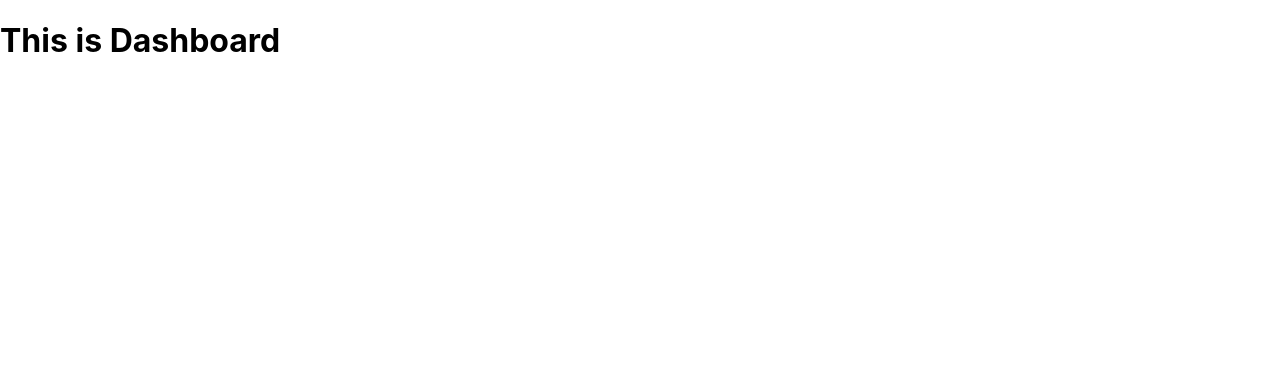
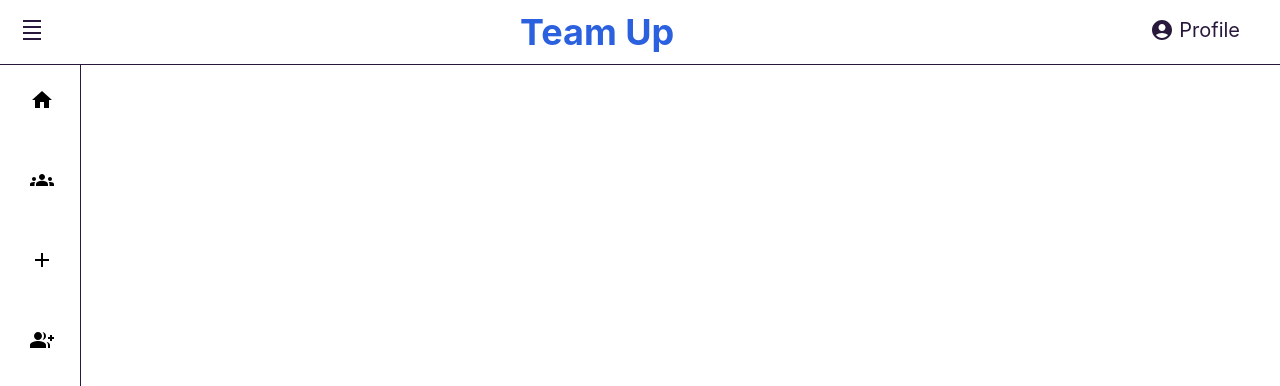
Before and after one commit to VanshVg/SquadUp, a React (Create React App) app in the folder clientside/: page /dashboard in a window 1280 px wide. Shown: the top 386 px of the page. Built offline with nearby package versions, Linux system fonts and the light colour scheme.

Commit message:
Added sidebar in Dashboard

```diff
--- /dev/null
+++ b/clientside/src/pages/dashboard/Dashboard.css
@@ -0,0 +1,82 @@
+.dashboard-sidebar {
+  margin-top: 0px;
+  justify-content: space-between;
+  width: 40px;
+  background-color: white;
+  padding: 20px;
+  height: 685px;
+  border-right: 1px solid #28183b;
+}
+
+.sidebar-item {
+  display: flex;
+  margin-bottom: 50px;
+  cursor: pointer;
+  transition: 0.4s ease;
+  border-radius: 20px;
+  height: 30px;
+}
+
+.sidebar-item-icon {
+  margin-top: 3px;
+  margin-left: 10px;
+}
+
+.sidebar-item:hover {
+  background-color: #b6b6b4;
+}
+
+.sidebar-item-text {
+  margin-top: 3px;
+  margin-left: 10px;
+}
+
+.sidebar-icon {
+  cursor: pointer;
+}
+
+.dashboard-navbar {
+  display: flex;
+  justify-content: space-between;
+  align-items: center;
+  color: #28183b;
+  padding: 10px 20px;
+  border-bottom: 1px solid #28183b;
+}
+
+.navbar-left {
+  flex: 1;
+}
+
+.dashboard-navbar-middle {
+  text-align: center;
+  font-size: 18px;
+}
+
+.team-up-logo {
+  font-size: 36px;
+  font-weight: bold;
+  color: #2b60de;
+}
+
+.team-up-logo:hover {
+  cursor: pointer;
+}
+
+.dashboard-navbar-right {
+  display: flex;
+  text-align: right;
+}
+
+.profile-icon {
+  margin-right: 5px;
+}
+
+.profile-text {
+  margin-right: 20px;
+  font-size: 20px;
+}
+
+.dashboard-navbar-right:hover {
+  cursor: pointer;
+}
--- a/clientside/src/pages/dashboard/Dashboard.jsx
+++ b/clientside/src/pages/dashboard/Dashboard.jsx
@@ -1,11 +1,89 @@
-import React from "react";
-import Navbar from "../../components/navbar/Navbar";
+import React, { useState } from "react";
+import AccountCircleIcon from "@mui/icons-material/AccountCircle";
+import DensitySmallIcon from "@mui/icons-material/DensitySmall";
+import HomeIcon from "@mui/icons-material/Home";
+import GroupsIcon from "@mui/icons-material/Groups";
+import AddIcon from "@mui/icons-material/Add";
+import GroupAddIcon from "@mui/icons-material/GroupAdd";
+import "./Dashboard.css";
 
 const Dashboard = () => {
+  const [isSidebarOpen, setSidebarOpen] = useState(false);
+
+  const toggleSidebar = () => {
+    setSidebarOpen(!isSidebarOpen);
+  };
+
   return (
     <>
-      <div>
-        <h1>This is Dashboard</h1>
+      <div className="dashboard-container">
+        <div className="dashboard-navbar">
+          <div className="dashboard-navbar-left" onClick={toggleSidebar}>
+            <div className="sidebar-icon">
+              <DensitySmallIcon />
+            </div>
+          </div>
+          <div className="dashboard-navbar-middle">
+            <div className="team-up-logo">Team Up</div>
+          </div>
+          <div className="dashboard-navbar-right">
+            <div className="profile-icon">
+              <AccountCircleIcon />
+            </div>
+            <div className="profile-text">Profile</div>
+          </div>
+        </div>
+        {isSidebarOpen ? (
+          <div className="dashboard-sidebar" style={{ width: "180px" }}>
+            <div className="sidebar-item">
+              <div className="sidebar-item-icon">
+                <HomeIcon />
+              </div>
+              <div className="sidebar-item-text">Home</div>
+            </div>
+            <div className="sidebar-item">
+              <div className="sidebar-item-icon">
+                <GroupsIcon />
+              </div>
+              <div className="sidebar-item-text">My Teams</div>
+            </div>
+            <div className="sidebar-item">
+              <div className="sidebar-item-icon">
+                <AddIcon />
+              </div>
+              <div className="sidebar-item-text">Create a team</div>
+            </div>
+            <div className="sidebar-item">
+              <div className="sidebar-item-icon">
+                <GroupAddIcon />
+              </div>
+              <div className="sidebar-item-text">Join a team</div>
+            </div>
+          </div>
+        ) : (
+          <div className="dashboard-sidebar">
+            <div className="sidebar-item">
+              <div className="sidebar-item-icon">
+                <HomeIcon />
+              </div>
+            </div>
+            <div className="sidebar-item">
+              <div className="sidebar-item-icon">
+                <GroupsIcon />
+              </div>
+            </div>
+            <div className="sidebar-item">
+              <div className="sidebar-item-icon">
+                <AddIcon />
+              </div>
+            </div>
+            <div className="sidebar-item">
+              <div className="sidebar-item-icon">
+                <GroupAddIcon />
+              </div>
+            </div>
+          </div>
+        )}
       </div>
     </>
   );
```
